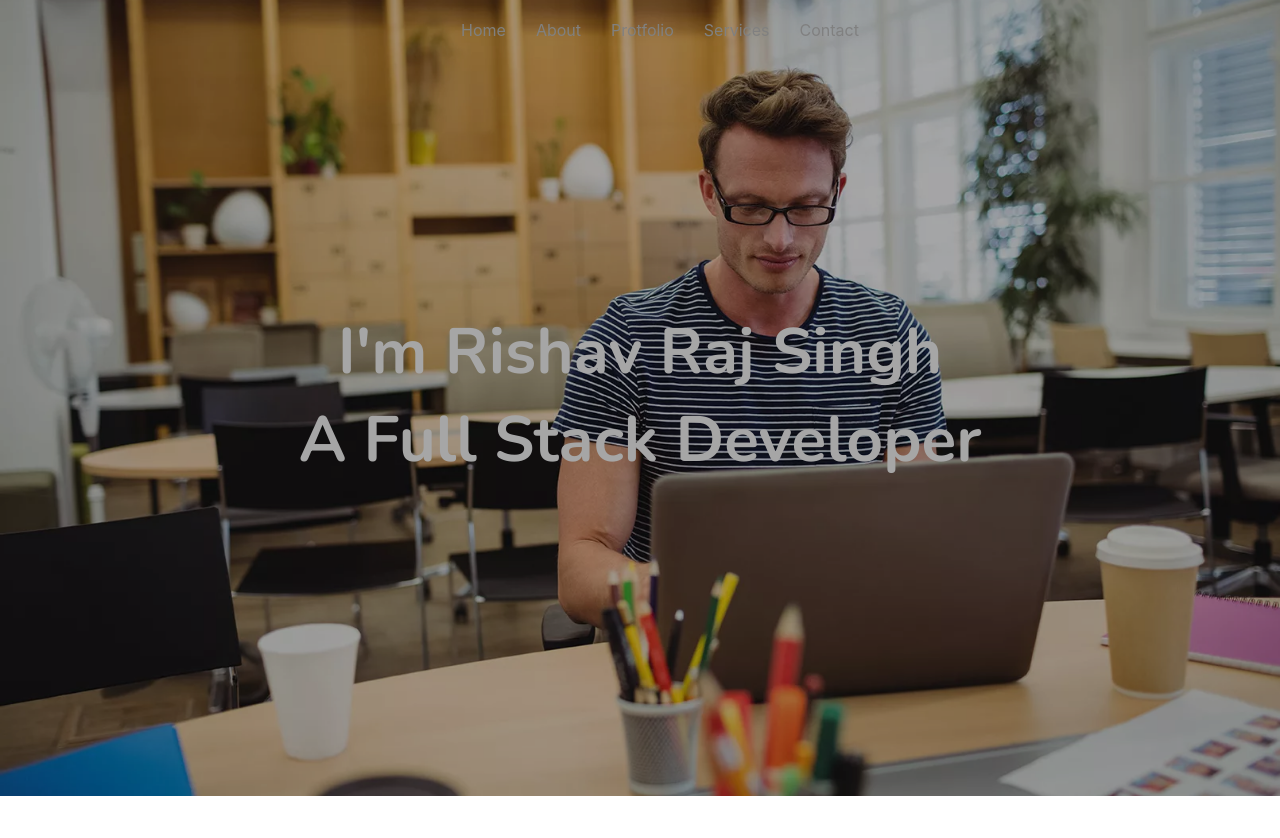
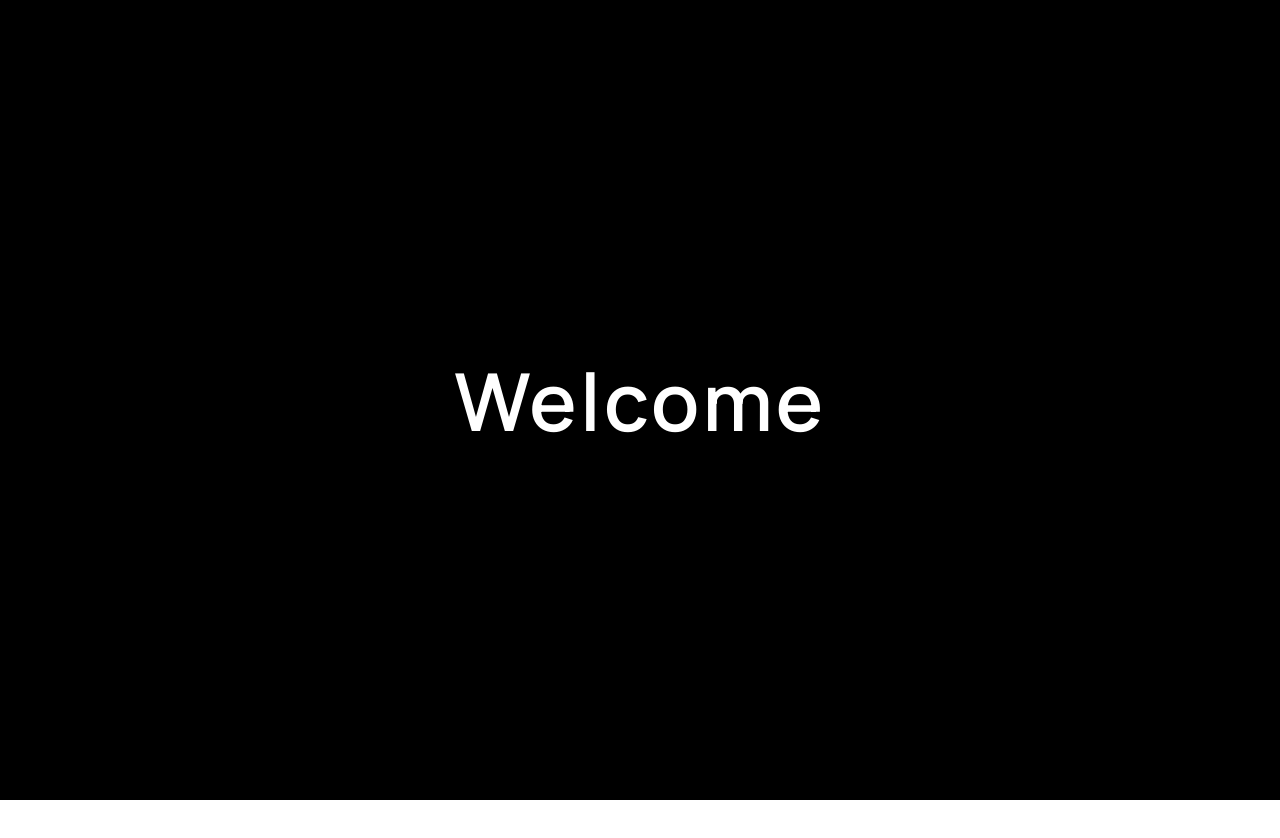
Before and after one commit to TheDa21crj/Portfolio, a React (Create React App) app: page / in a window 1280 px wide. Shown: the top 838 px of the page. Built offline with nearby package versions, Linux system fonts and the light colour scheme.

Commit message:
styling amination div

```diff
--- /dev/null
+++ b/src/Components/CSS/Nav.css
@@ -0,0 +1,20 @@
+@import url("https://fonts.googleapis.com/css2?family=Manrope:wght@600&display=swap");
+#NavBackDrop {
+    position: absolute;
+    top: 0px;
+    left: 0px;
+    width: 100%;
+    height: 100vh;
+    background-color: black;
+    display: flex;
+    justify-content: center;
+    align-items: center;
+    overflow: hidden;
+    color: white;
+}
+
+.h1Wel {
+    font-size: 5rem;
+    letter-spacing: 0.18rem;
+    font-family: "Manrope", sans-serif;
+}
--- a/src/Components/Nav.js
+++ b/src/Components/Nav.js
@@ -1,13 +1,21 @@
-import React, { useState } from "react";
+import React, { useState, useEffect } from "react";
 import { Link } from "react-scroll";
 import NavRes from "./NavRes";
 import NavCss from "./CSS/Nav.module.css";
+import "./CSS/Nav.css";
 import "./CSS/NavRes.css";
 import { gsap } from "gsap";
 
 export default function Nav() {
   const [show, setShow] = useState(true);
   const [nav, setnav] = useState(false);
+
+  // useEffect(() => {
+  //   gsap.to(".h1Wel", { y: "0%", duration: 1, stagger: 0.25 });
+  //   gsap.to(".h1WelSlide", { y: "0%", duration: 1, stagger: 0.25 }, "-=1");
+  //   gsap.to("#slider", { y: "-100%", duration: 2, delay: 0.75 });
+  //   gsap.to("#NavBackDrop", { y: "-100%", duration: 1 }, "-=1");
+  // }, []);
 
   const changeBg = () => {
     if (window.scrollY >= 100) {
@@ -54,6 +62,12 @@ export default function Nav() {
       <div id={show ? "s1" : "s2"}>
         <NavRes />
       </div>
+      <div id="NavBackDrop">
+        <div className="h1WelPar">
+          <h1 className="h1Wel">Welcome</h1>
+        </div>
+      </div>
+      <div id="slider"></div>
     </div>
   );
 }
```
